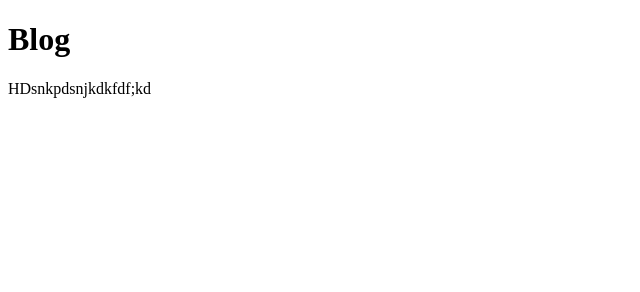
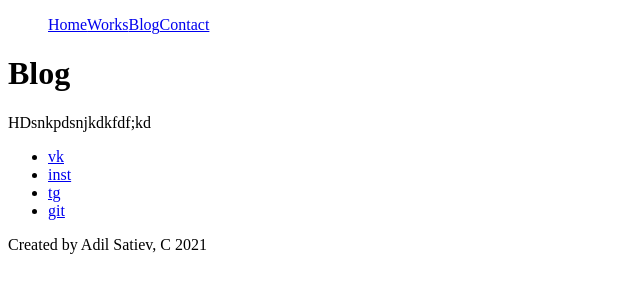
Before and after one commit to adilsatiev/adilsatiev.github.io, a Gatsby site: page /blog in a window 1280 px wide. Shown: the whole page, without its empty margins (0-640 px from the left). Built offline with nearby package versions, Linux system fonts and the light colour scheme; Gatsby itself is replaced by a stand-in of ours.

Commit message:
Add structure of site and some styles

```diff
--- /dev/null
+++ b/src/components/footer.js
@@ -0,0 +1,18 @@
+import React from 'react'
+import * as fS from '../styles/footer.module.css'
+
+const Footer = () => {
+    return (
+        <footer>
+            <ul className={fS.List}>
+                <li className={fS.item}><a href="https://vk.com/adilsatiev">vk</a></li>
+                <li className={fS.item}><a href="https://instagram.com/adilsatiev">inst</a></li>
+                <li className={fS.item}><a href="https://tg.com/ad1ls">tg</a></li>
+                <li className={fS.item}><a href="https://github.com/adilsatiev">git</a></li>
+            </ul>
+            <p>Created by Adil Satiev, C 2021</p>
+        </footer>
+    )
+}
+
+export default Footer
--- /dev/null
+++ b/src/components/header.js
@@ -0,0 +1,18 @@
+import React from 'react'
+import { Link } from 'gatsby'
+import * as hS from '../styles/header.module.css'
+
+const Header = () => {
+    return (
+        <header>
+            <ul className={hS.list}>
+                <li className={hS.item}><Link className={hS.link} to='/'>Home</Link></li>
+                <li className={hS.item}><Link className={hS.link} to='/work'>Works</Link></li>
+                <li className={hS.item}><Link className={hS.link} to='/blog'>Blog</Link></li>
+                <li className={hS.item}><Link className={hS.link} to='/contact'>Contact</Link></li>
+            </ul>
+        </header>
+    )
+}
+
+export default Header
--- a/src/css/reset.css
+++ /dev/null
@@ -1,62 +0,0 @@
-/* Box sizing rules */
-*,
-*::before,
-*::after {
-  box-sizing: border-box;
-}
-
-/* Remove default margin */
-body,
-h1,
-h2,
-h3,
-h4,
-p,
-figure,
-blockquote,
-dl,
-dd {
-  margin: 0;
-}
-
-/* Remove list styles on ul, ol elements with a list role, which suggests default styling will be removed */
-ul[role="list"],
-ol[role="list"] {
-  list-style: none;
-}
-
-/* Set core root defaults */
-html:focus-within {
-  scroll-behavior: smooth;
-}
-
-/* Set core body defaults */
-body {
-  min-height: 100vh;
-  text-rendering: optimizeSpeed;
-  line-height: 1.5;
-}
-
-/* A elements that don't have a class get default styles */
-a:not([class]) {
-  text-decoration-skip-ink: auto;
-}
-
-/* Make images easier to work with */
-img,
-picture {
-  max-width: 100%;
-  display: block;
-}
-
-/* Inherit fonts for inputs and buttons */
-input,
-button,
-textarea,
-select {
-  font: inherit;
-}
-
-button {
-    cursor: pointer;
-}
--- a/src/pages/blog.js
+++ b/src/pages/blog.js
@@ -1,10 +1,16 @@
 import React from 'react'
+import Footer from '../components/footer'
+import Header from '../components/header'
 
 const BlogPage = () => {
     return (
         <div>
+            <Header/>
+
             <h1>Blog</h1>
             <p>HDsnkpdsnjkdkfdf;kd</p>
+
+            <Footer/>
         </div>
     )
 }
--- a/src/pages/contact.js
+++ b/src/pages/contact.js
@@ -1,10 +1,16 @@
 import React from 'react'
+import Footer from '../components/footer'
+import Header from '../components/header'
 
 const ContactPage = () => {
     return (
         <div>
+            <Header/>
+
             <h1>Contact</h1>
             <p>@adilsatiev;kd</p>
+
+            <Footer/>
         </div>
     )
 }
--- a/src/pages/work.js
+++ b/src/pages/work.js
@@ -1,10 +1,16 @@
 import React from 'react'
+import Footer from '../components/footer'
+import Header from '../components/header'
 
 const WorkPage = () => {
     return (
         <div>
+            <Header/>
+
             <h1>Works</h1>
             <p>STUFF STUFF STUFF;kd</p>
+
+            <Footer/>
         </div>
     )
 }
--- /dev/null
+++ b/src/styles/header.module.css
@@ -0,0 +1,4 @@
+.list {
+    list-style: none;
+    display: flex;
+}
```
Also changed, not shown: src/pages/index.js (+7 -1 lines), src/styles/footer.module.css (added), src/styles/index.module.css (added).
